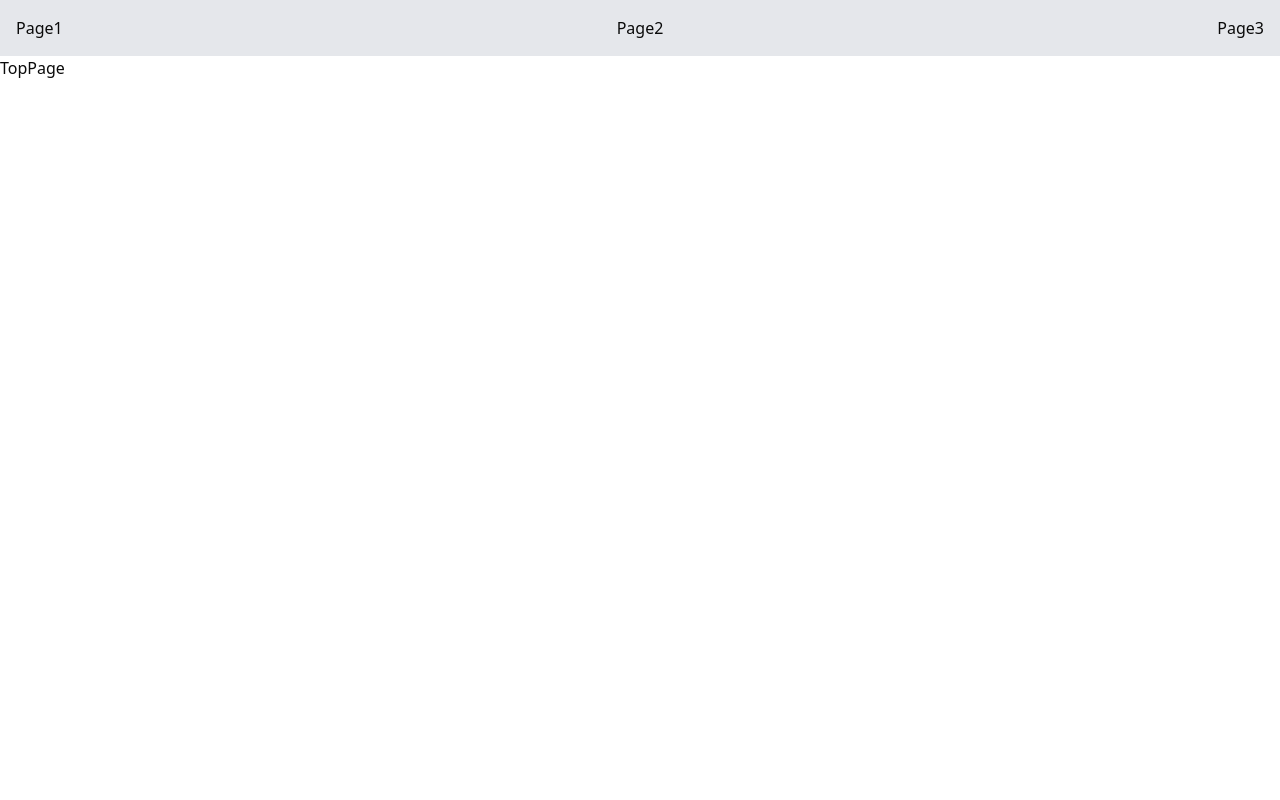
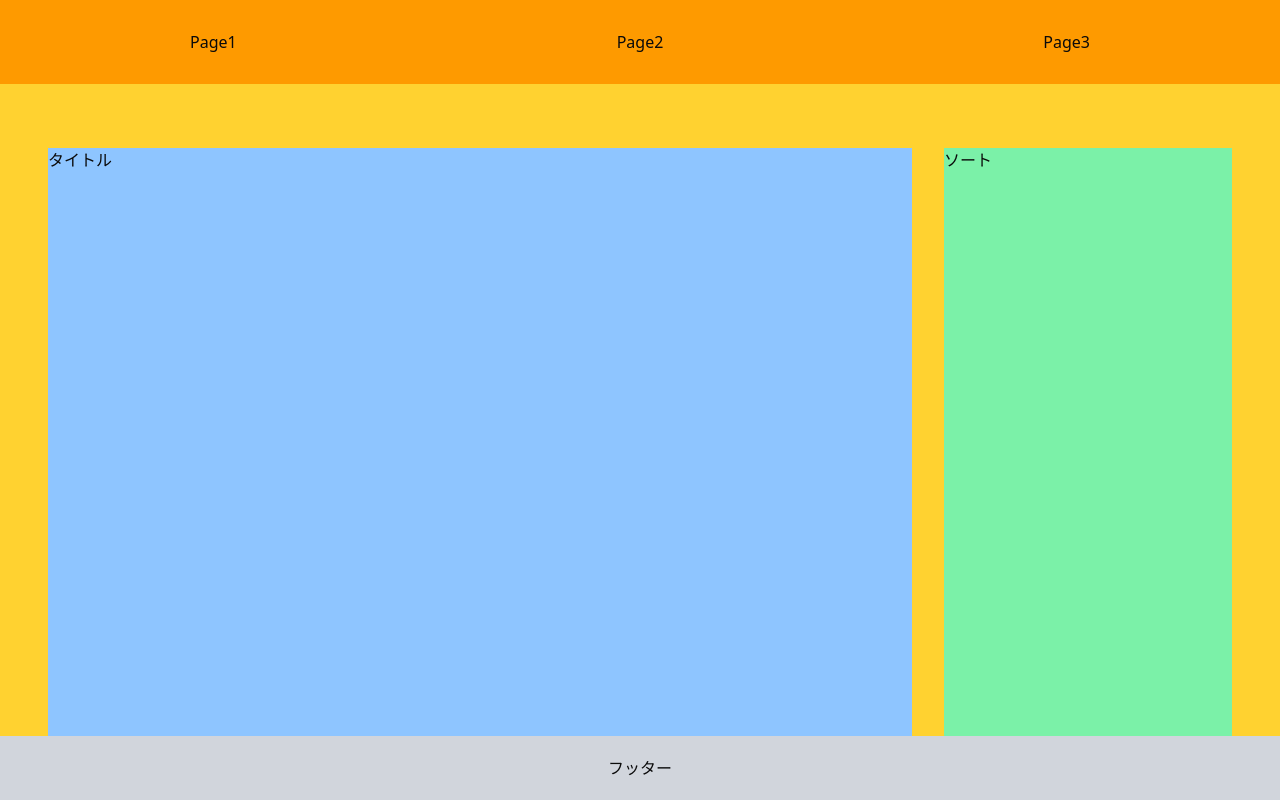
Before and after one commit to renokazaki/fullstack-exam, a React (Vite) app in the folder frontend/: page /top in a window 1280 px wide. Built offline with nearby package versions, Linux system fonts and the light colour scheme.

Commit message:
-feat:topPageのひな形を作成

```diff
--- a/frontend/src/components/Navigation.tsx
+++ b/frontend/src/components/Navigation.tsx
@@ -3,8 +3,8 @@ import { Link } from "react-router-dom";
 const Navigation = () => {
   return (
     <>
-      <nav className=" p-4 bg-gray-200">
-        <ul className="flex justify-between space-x-4">
+      <nav className="bg-amber-500 flex justify-between items-center flex-1 ">
+        <ul className="flex justify-around w-full">
           <li>
             <Link to="/top">Page1</Link>
           </li>
--- a/frontend/src/pages/TopPage.tsx
+++ b/frontend/src/pages/TopPage.tsx
@@ -3,8 +3,16 @@ import Navigation from "@/components/Navigation";
 const TopPage = () => {
   return (
     <>
-      <Navigation />
-      <div>TopPage</div>
+      <div className="h-screen flex flex-col">
+        <Navigation />
+        <main className="flex w-full bg-amber-300 flex-7 px-12 pt-16">
+          <div className="flex-3 bg-blue-300 mr-8">タイトル</div>
+          <div className="flex-1 bg-green-300">ソート</div>
+        </main>
+        <div className="h-16 bg-gray-300 flex items-center justify-center">
+          フッター
+        </div>
+      </div>
     </>
   );
 };
```
